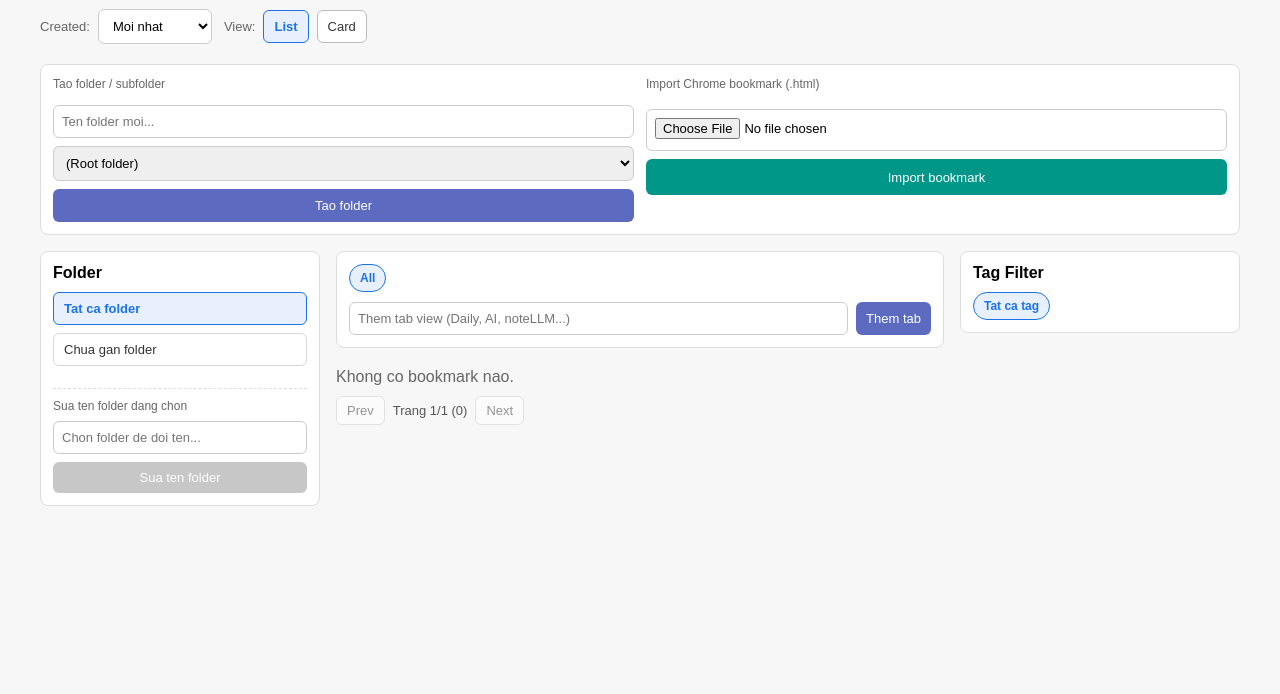
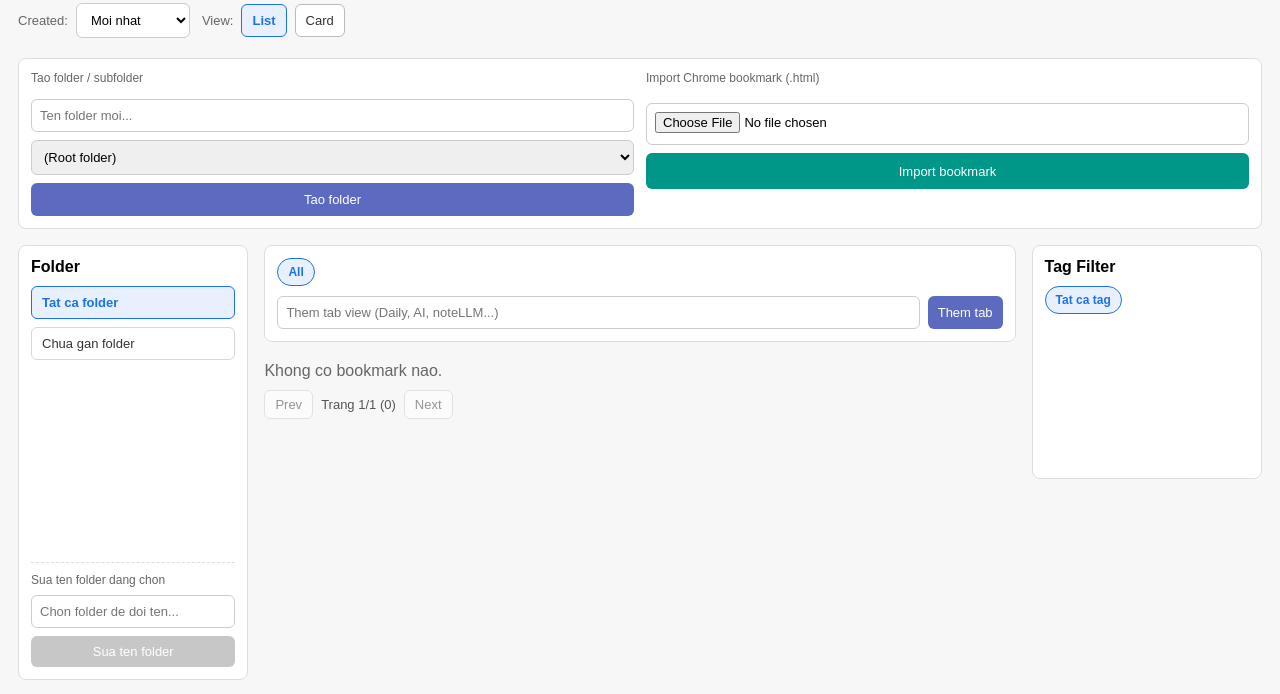
Before and after one commit to khanhtran94/bookmark-extension-manager, a browser extension: page manager.html in a window 1280 px wide. Shown: the part 139-833 px from the top of the page. Before the commit the page ends 800 px from the top, so only its background shows below. Drawn offline with Linux system fonts and the light colour scheme.

Commit message:
sua view

```diff
--- a/manager.html
+++ b/manager.html
@@ -6,9 +6,11 @@
   <style>
     body {
       font-family: Arial, sans-serif;
-      padding: 20px;
-      max-width: 1200px;
-      margin: 0 auto;
+      padding: 14px 18px;
+      width: 100%;
+      max-width: none;
+      margin: 0;
+      box-sizing: border-box;
       background: #f7f7f7;
     }
 
@@ -66,7 +68,7 @@
 
     .manager-layout {
       display: grid;
-      grid-template-columns: 280px minmax(0, 1fr) 280px;
+      grid-template-columns: clamp(220px, 18vw, 300px) minmax(0, 1fr) clamp(220px, 18vw, 300px);
       gap: 16px;
       align-items: start;
     }
@@ -79,6 +81,10 @@
       padding: 12px;
       position: sticky;
       top: 12px;
+      max-height: calc(100vh - 24px);
+      overflow: hidden;
+      display: flex;
+      flex-direction: column;
     }
 
     .sidebar h2,
@@ -99,6 +105,10 @@
       display: grid;
       gap: 6px;
       margin-bottom: 12px;
+      overflow-y: auto;
+      padding-right: 4px;
+      flex: 1;
+      min-height: 180px;
     }
 
     .folder-root,
@@ -178,6 +188,11 @@
       display: flex;
       flex-wrap: wrap;
       gap: 8px;
+      overflow-y: auto;
+      padding-right: 4px;
+      align-content: flex-start;
+      min-height: 180px;
+      flex: 1;
     }
 
     .tag-filter-btn {
@@ -373,7 +388,7 @@
 
     #bookmarkList.card-view {
       display: grid;
-      grid-template-columns: repeat(auto-fill, minmax(260px, 1fr));
+      grid-template-columns: repeat(auto-fill, minmax(250px, 1fr));
       gap: 12px;
     }
 
@@ -550,6 +565,12 @@
       .sidebar,
       .tag-sidebar {
         position: static;
+        max-height: none;
+      }
+
+      .folder-tree,
+      .tag-filter-chips {
+        max-height: none;
       }
     }
   </style>
```
